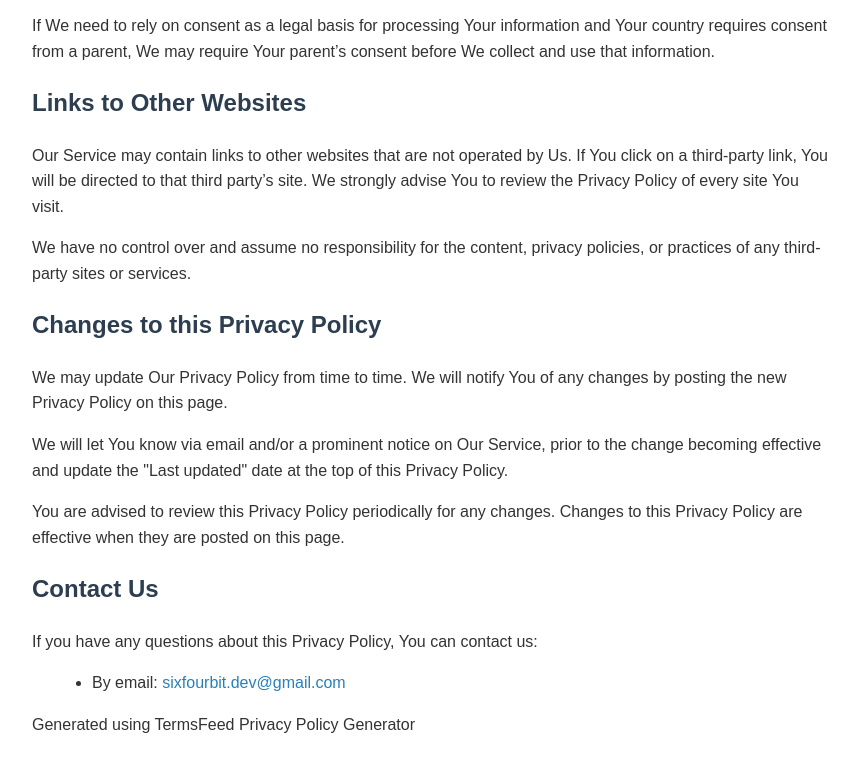
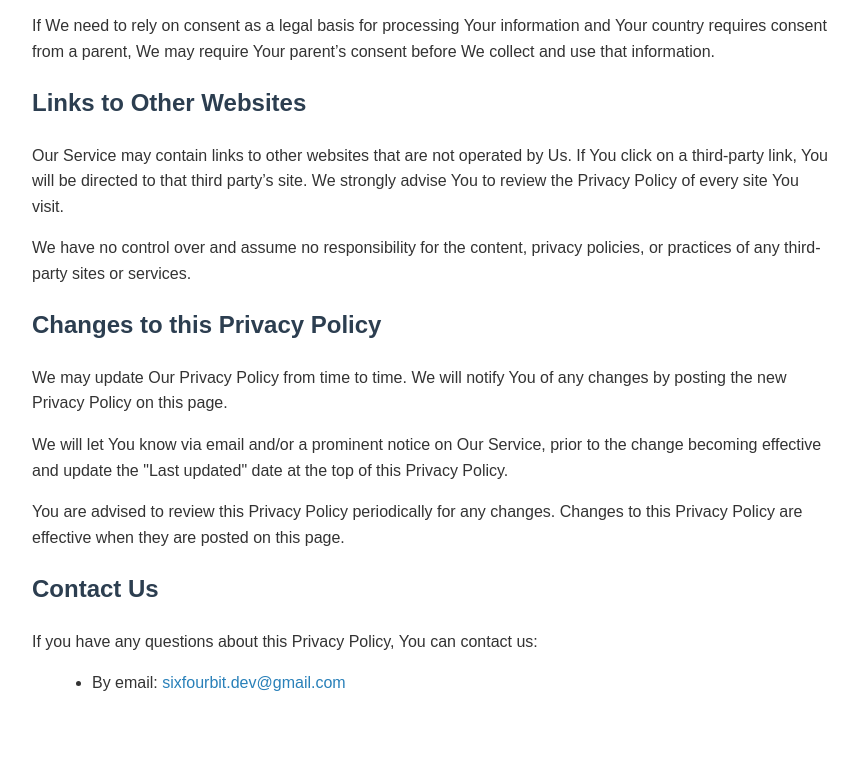
Before and after one commit to Ompal07/Ompal07.github.io, a plain HTML site: page scan-go-privacy-policy.html in a window 1280 px wide. Shown: the part 6060-6817 px from the top of the page, without its empty margins (208-1066 px from the left). After the commit the page ends 6776 px from the top, so only its background shows below. Drawn offline with Linux system fonts and the light colour scheme.

Commit message:
Removed footer note

```diff
--- a/scan-go-privacy-policy.html
+++ b/scan-go-privacy-policy.html
@@ -189,7 +189,6 @@
         <li>By email: <a href="mailto:sixfourbit.dev@gmail.com">sixfourbit.dev@gmail.com</a></li>
     </ul>
 
-    <p>Generated using TermsFeed Privacy Policy Generator</p>
 
 </body>
 </html>
```
